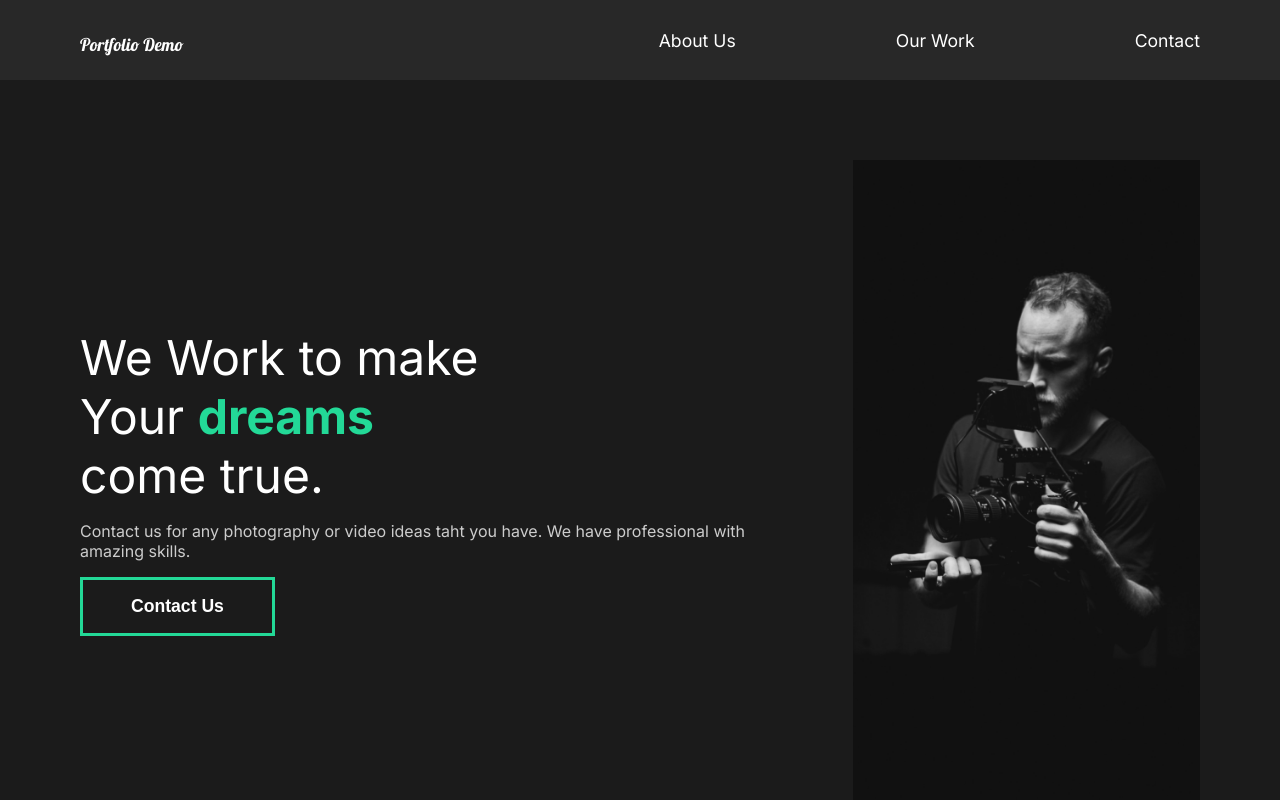
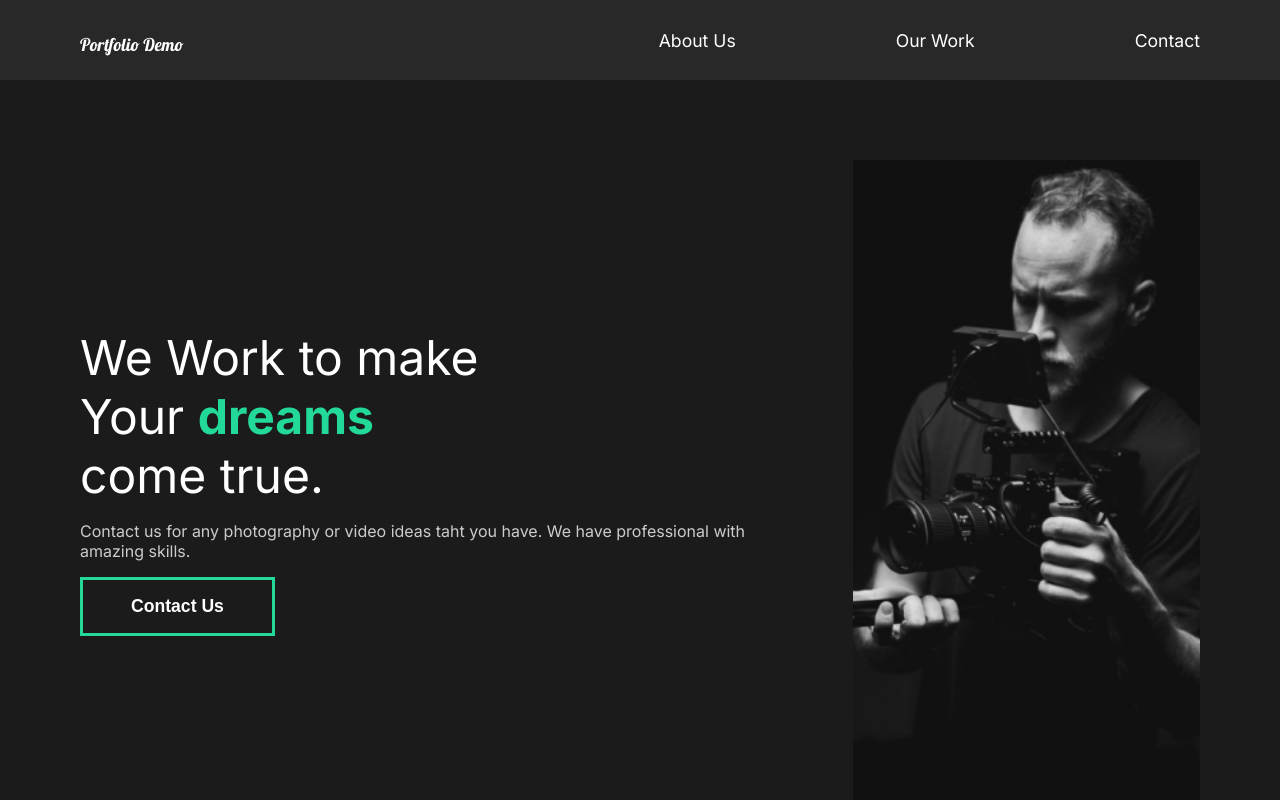
Before and after one commit to ZawojWeb/WebPortfolio-in-React, a React (Create React App) app: page / in a window 1280 px wide. Shown: the top 800 px of the page. Built offline with nearby package versions, Linux system fonts and the light colour scheme.

Commit message:
Animation more

```diff
--- a/src/animation.js
+++ b/src/animation.js
@@ -8,6 +8,8 @@ export const pageAnimation = {
         y:0,
         transition:{
             duration:1,
+            when: "beforeChildren",
+            staggerChildren:0.50,
         },
 
     },
@@ -19,3 +21,31 @@ export const pageAnimation = {
         },
     },
 }
+
+export const titleAnim = {
+    hidden:{y:200},
+    show:{
+        y:0,
+        transition: {duration:0.75, ease:"easeOut"}
+    },
+}
+
+export const fade={
+    hidden:{opacity:0},
+    show:{
+        opacity: 1,
+        transition: {ease:"easeOut", duration:0.75},
+    }
+}
+
+export const photoAnim = {
+    hidden:{scale:1.5, opacity:0},
+    show:{
+        sclae:1,
+        opacity: 1,
+        transition: {
+            ease: "easeOut",
+            duration:0.75,
+        }
+    }
+}
--- a/src/components/AboutSection.js
+++ b/src/components/AboutSection.js
@@ -1,31 +1,29 @@
 import React from 'react';
 import home1 from "../img/home1.png";
 import {SAbout,SDesc,SImage,SHideDiv} from '../styles'
-
 // Framer Motion
 import {motion} from 'framer-motion'
+import {titleAnim, fade, photoAnim} from '../animation'
 const AboutSection = () => {
-
-
     return(
         <SAbout>
             <SDesc>
                 <motion.header>
                     <SHideDiv>
-                        <motion.h2>We Work to make</motion.h2>
+                        <motion.h2 variants={titleAnim} >We Work to make</motion.h2>
                     </SHideDiv>
                     <SHideDiv>
-                        <motion.h2>Your <span>dreams</span></motion.h2>
+                        <motion.h2 variants={titleAnim} >Your <span>dreams</span></motion.h2>
                     </SHideDiv>
                     <SHideDiv>
-                        <motion.h2>come true.</motion.h2>
+                        <motion.h2 variants={titleAnim}>come true.</motion.h2>
                     </SHideDiv>
                 </motion.header>
-                <p>Contact us for any photography or video ideas taht you have. We have professional with amazing skills.</p>
-                <button>Contact Us</button>
+                <motion.p variants={fade}>Contact us for any photography or video ideas taht you have. We have professional with amazing skills.</motion.p>
+                <motion.button variants={fade}>Contact Us</motion.button>
             </SDesc>
             <SImage>
-                <img src={home1} alt="guy with camera" />
+                <motion.img variants={photoAnim} src={home1} alt="guy with camera" />
             </SImage>
         </SAbout>
     );
```
